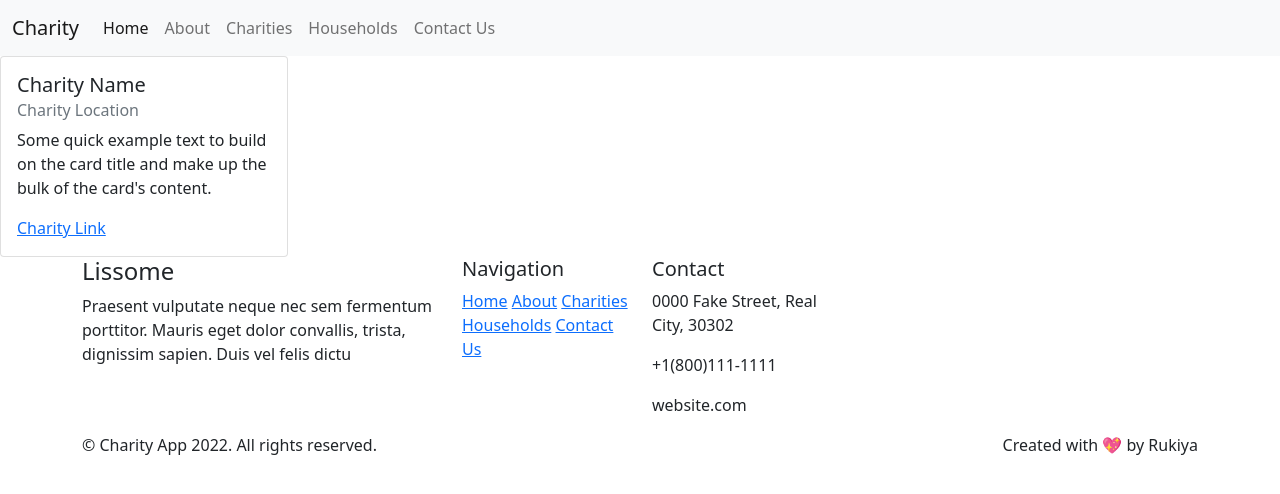
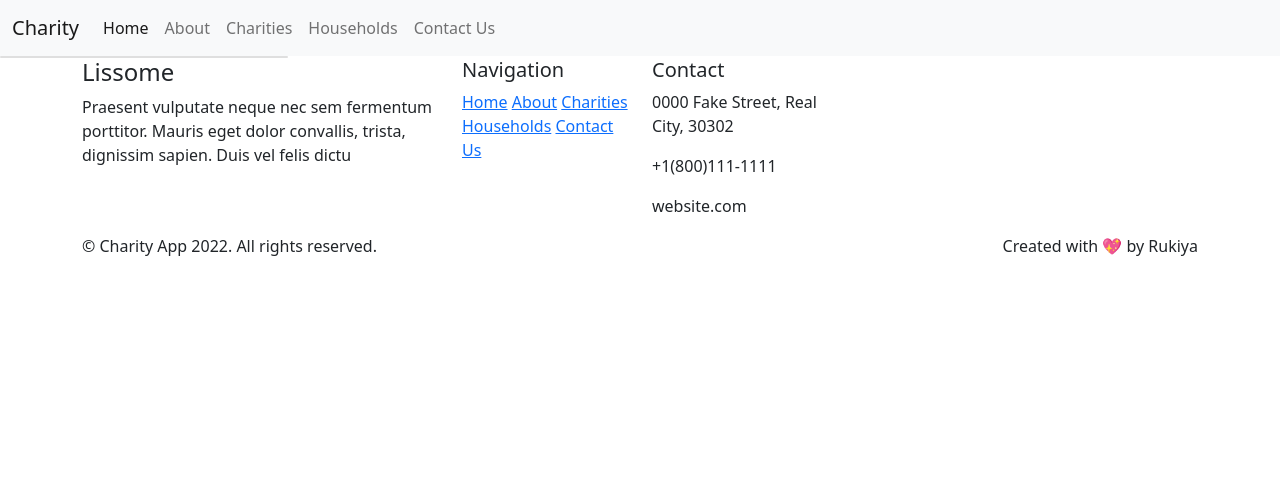
Before and after one commit to P1nkPegasus/Frontend-Captsone, an Angular app in the folder charity/: page /charities in a window 1280 px wide. Shown: the top 494 px of the page. Built offline with nearby package versions, Linux system fonts and the light colour scheme.

Commit message:
ngFor for charity cards

```diff
--- a/charity/src/app/charities/charities.component.html
+++ b/charity/src/app/charities/charities.component.html
@@ -1,6 +1,6 @@
 <!-- <p>charities works!</p> -->
 <div class="card" style="width: 18rem;">
-    <div class="card-body">
+    <div class="card-body" *ngFor = "let charity of charities" >
       <h5 class="card-title">Charity Name</h5>
       <h6 class="card-subtitle mb-2 text-muted">Charity Location</h6>
       <p class="card-text">Some quick example text to build on the card title and make up the bulk of the card's content.</p>
--- a/charity/src/app/charities/charities.component.ts
+++ b/charity/src/app/charities/charities.component.ts
@@ -6,6 +6,7 @@ import { Component, OnInit } from '@angular/core';
 })
 export class CharitiesComponent implements OnInit {
 
+
   constructor() { }
 
   ngOnInit(): void {
```
